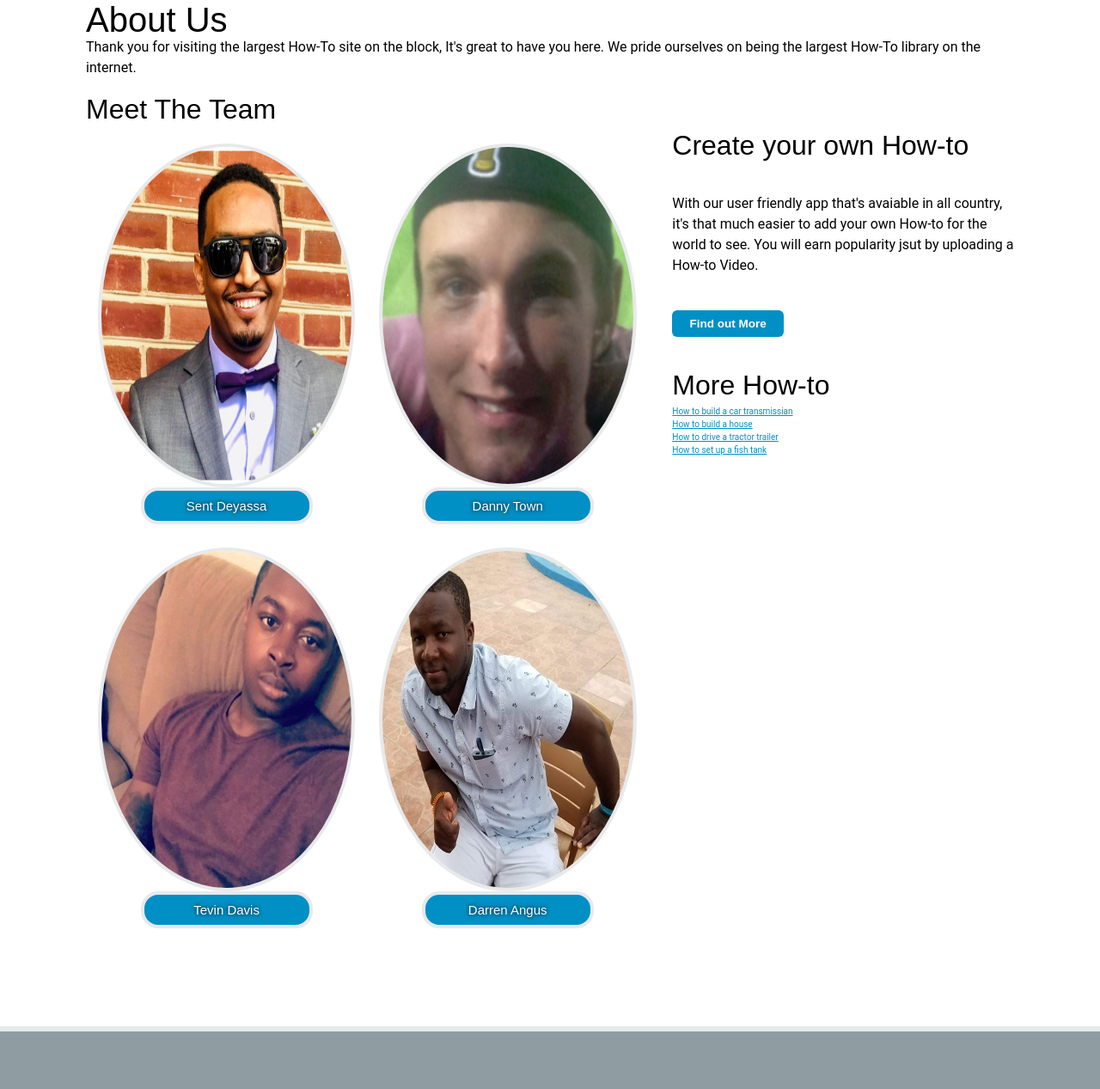
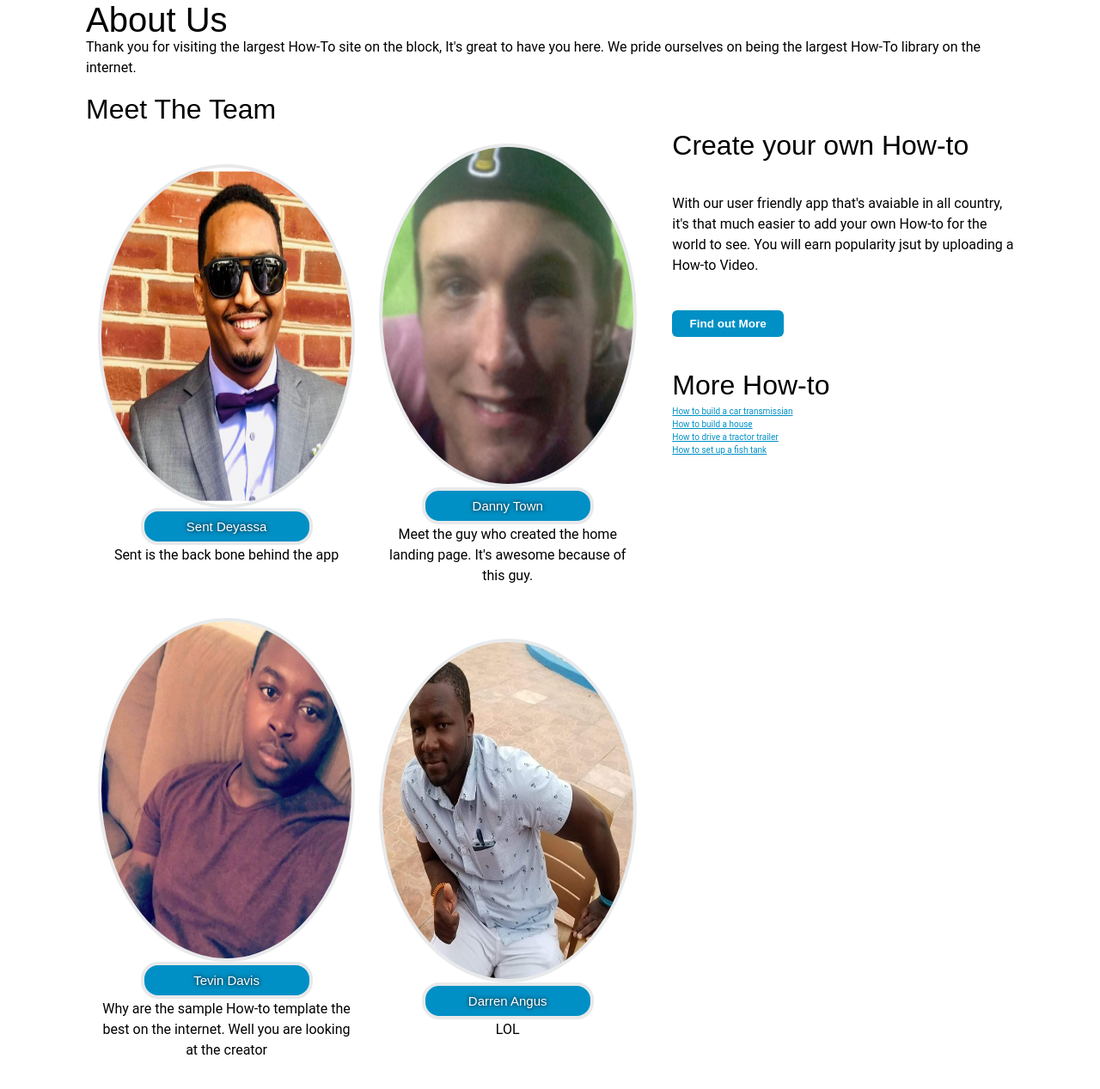
Before and after one commit to dannyotown/Marketing-Page, a plain HTML site: page index.html in a window 1280 px wide. Shown: the part 247-1514 px from the top of the page at 86% size. Drawn offline with Linux system fonts and the light colour scheme.

Commit message:
working on javascript

```diff
--- a/index.html
+++ b/index.html
@@ -7,7 +7,7 @@
 
         <link href="https://fonts.googleapis.com/css?family=Indie+Flower|Roboto" rel="sytlesheet">
         <link href="css/index.css" rel="stylesheet">
-    </head>
+       </head>
 
     <body>
         <section class="nav-bar">
@@ -28,35 +28,36 @@
                 <h2 class="m-team">Meet The Team</h2>
          <Section class="middle-section">
 
-            <section class="team">
-
-                <div class="one one1"><div>
+            <section class="hover team">
+                <div class="one one1">
                     <img class="team-pic" src="img/sent.png" alt="image ">
+                    <div class="back1">
                     <h2 class="name-title">Sent Deyassa</h2>
-                    <!-- <p class="h2-team">Sent is the back bone behind the app</p> -->
+                    <p class="h2-team">Sent is the back bone behind the app</p>
                 </div>
                 </div>
 
-                <div class="one two2"><div>
+                <div class="one two2">
                     <img class="team-pic" src="img/danny.png" alt="image">
+                    <div class="back2">
                     <h2 class="name-title"> Danny Town</h2>
-                    <!-- <p class="h2-team">Meet the guy who created the home landing page. It's awesome because of this guy.</p> -->
+                    <p class="h2-team">Meet the guy who created the home landing page. It's awesome because of this guy.</p>
                 </div>
                 </div>
 
-                <div class="one three3"><div>
+                <div class="one three3">
                     <img class="team-pic" src="img/tavin.png" alt="image">
+                    <div class="back3">
                     <h2 class="name-title">Tevin Davis</h2>
-                    <!-- <p class="h2-team">Why are the sample How-to template the best on the internet. Well you are looking at the creator</p> -->
+                    <p class="h2-team">Why are the sample How-to template the best on the internet. Well you are looking at the creator</p>
                 </div>
                 </div>
 
-                <div class="one four4"><div>
-                    <a href="img/darren.jpg">
+                <div class="one four4">
                     <img class="team-pic" src="img/darren.jpg" alt="image">
-                     </a>
+                     <div class="back4">
                     <h2 class="name-title">Darren Angus</h2>
-                    <!-- <p class="h2-team">LOL</p> -->
+                    <p class="h2-team">LOL</p>
                 </div>
                 </div>
 
@@ -139,7 +140,5 @@
 
     </footer>
 </body>
-<script>
 
-</script>
 </html>
--- a/less/home-page.less
+++ b/less/home-page.less
@@ -59,6 +59,7 @@
 
  .team {
      width: 200%;
+     margin:
 
  }
 
```
